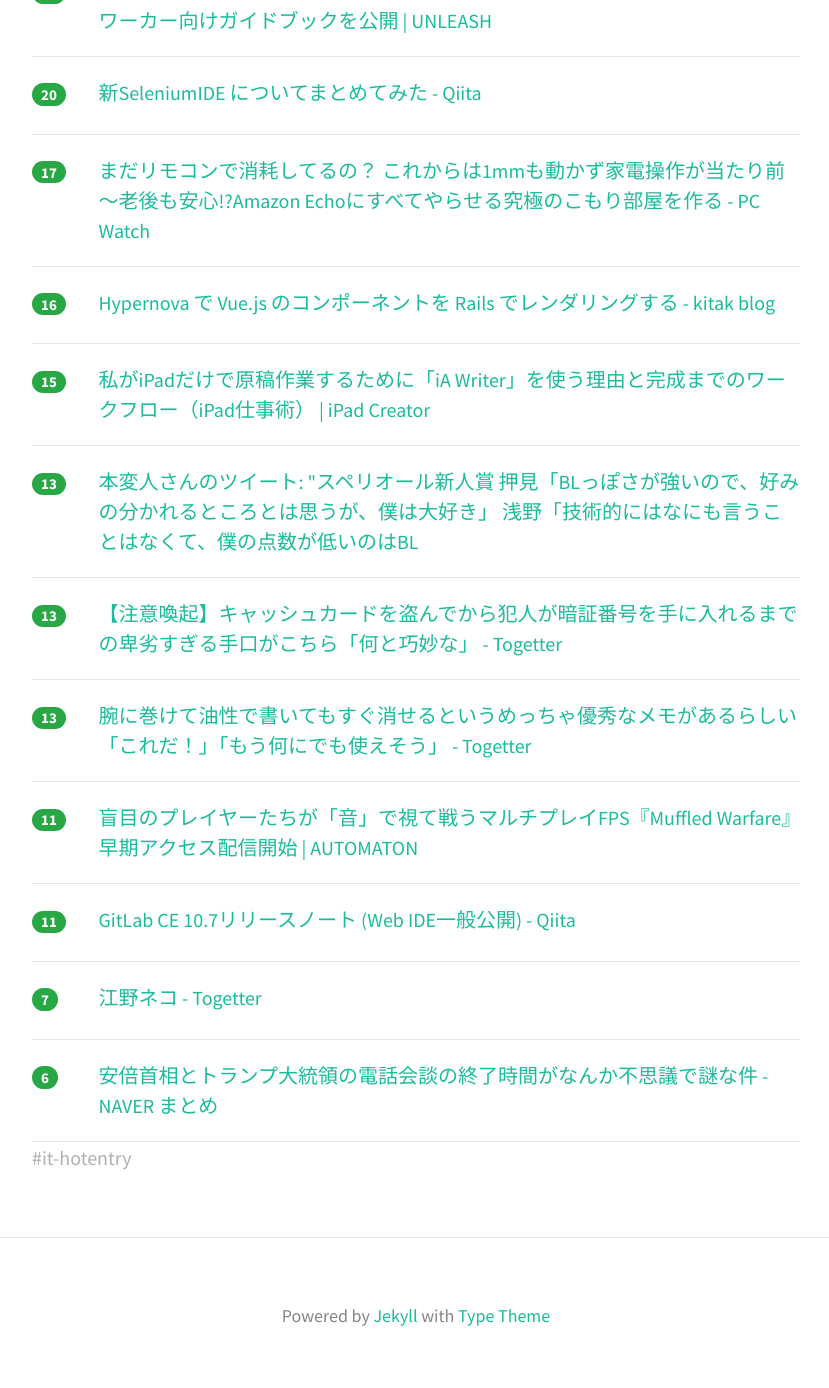
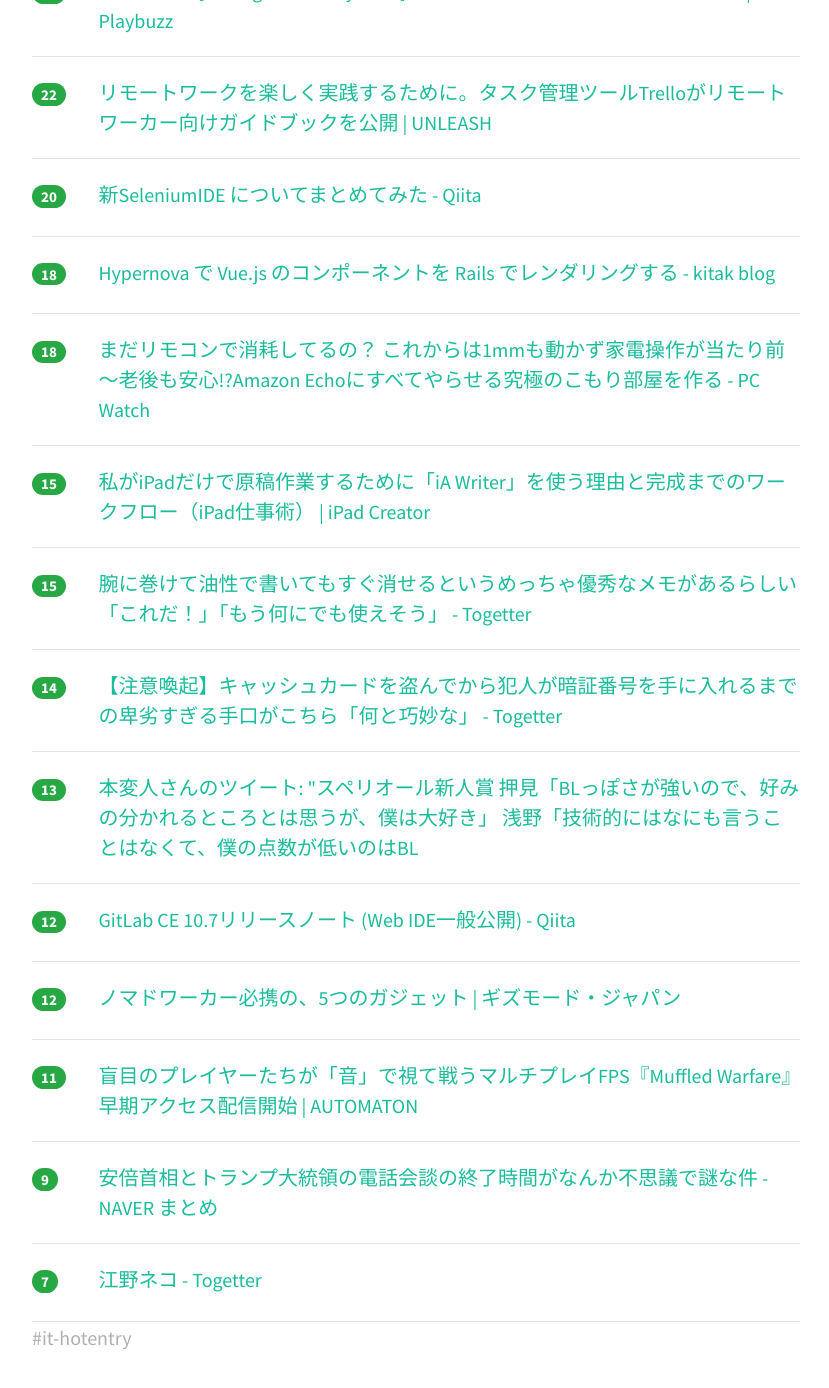
Before and after one commit to yatta47/hatena-matome-site, a Jekyll site: the page built from _posts/2018-04-29-hatena.md, in a window 1280 px wide and 1400 px high, scrolled down 419 px. Shown: the top 1388 px of the window, without its empty margins (224-1053 px from the left). Built offline with Jekyll 4.4.1, drawn with Linux system fonts in a browser that asks for light colours; nearby versions of some CDN libraries; some of the changed text lies outside the part shown.

Commit message:
Updated 2018-04-29

```diff
--- a/_posts/2018-04-29-hatena.md
+++ b/_posts/2018-04-29-hatena.md
@@ -1,13 +1,18 @@
 ---
 layout: post
 title:  "2018-04-29 はてぶIT"
-date:   2018-04-29 05:01:30
+date:   2018-04-29 06:01:37
 tags: [it-hotentry]
 ---
-12 件のデータあり
+14 件のデータあり
 
 <hr><div class="row">
-<div class="col-1"><span class="badge badge-pill badge-success h2">20</span></div>
+<div class="col-1"><span class="badge badge-pill badge-success h2">27</span></div>
+<div class="col-11"><a href='http://www.playbuzz.com/azizuli10/hd-watch-avengers-infinity-war-2018-online-free-full-movie-download' target='_blank'>*HD.watch.!["Avengers: Infinity War"] 2018 Online Free Full Movie Download!.. | Playbuzz</a></div>
+</div>
+<hr>
+<div class="row">
+<div class="col-1"><span class="badge badge-pill badge-success h2">22</span></div>
 <div class="col-11"><a href='https://unleash.tokyo/2018/02/09/remote-work-guide-trello/' target='_blank'>リモートワークを楽しく実践するために。タスク管理ツールTrelloがリモートワーカー向けガイドブックを公開 | UNLEASH</a></div>
 </div>
 <hr>
@@ -17,13 +22,13 @@ tags: [it-hotentry]
 </div>
 <hr>
 <div class="row">
-<div class="col-1"><span class="badge badge-pill badge-success h2">17</span></div>
-<div class="col-11"><a href='https://pc.watch.impress.co.jp/docs/news/1119546.html' target='_blank'>まだリモコンで消耗してるの？ これからは1mmも動かず家電操作が当たり前 ～老後も安心!?Amazon Echoにすべてやらせる究極のこもり部屋を作る - PC Watch</a></div>
+<div class="col-1"><span class="badge badge-pill badge-success h2">18</span></div>
+<div class="col-11"><a href='http://kitak.hatenablog.jp/entry/2018/04/28/162427' target='_blank'>Hypernova で Vue.js のコンポーネントを Rails でレンダリングする - kitak blog</a></div>
 </div>
 <hr>
 <div class="row">
-<div class="col-1"><span class="badge badge-pill badge-success h2">16</span></div>
-<div class="col-11"><a href='http://kitak.hatenablog.jp/entry/2018/04/28/162427' target='_blank'>Hypernova で Vue.js のコンポーネントを Rails でレンダリングする - kitak blog</a></div>
+<div class="col-1"><span class="badge badge-pill badge-success h2">18</span></div>
+<div class="col-11"><a href='https://pc.watch.impress.co.jp/docs/news/1119546.html' target='_blank'>まだリモコンで消耗してるの？ これからは1mmも動かず家電操作が当たり前 ～老後も安心!?Amazon Echoにすべてやらせる究極のこもり部屋を作る - PC Watch</a></div>
 </div>
 <hr>
 <div class="row">
@@ -32,18 +37,28 @@ tags: [it-hotentry]
 </div>
 <hr>
 <div class="row">
+<div class="col-1"><span class="badge badge-pill badge-success h2">15</span></div>
+<div class="col-11"><a href='https://togetter.com/li/1222374' target='_blank'>腕に巻けて油性で書いてもすぐ消せるというめっちゃ優秀なメモがあるらしい「これだ！」「もう何にでも使えそう」 - Togetter</a></div>
+</div>
+<hr>
+<div class="row">
+<div class="col-1"><span class="badge badge-pill badge-success h2">14</span></div>
+<div class="col-11"><a href='https://togetter.com/li/1222310' target='_blank'>【注意喚起】キャッシュカードを盗んでから犯人が暗証番号を手に入れるまでの卑劣すぎる手口がこちら「何と巧妙な」 - Togetter</a></div>
+</div>
+<hr>
+<div class="row">
 <div class="col-1"><span class="badge badge-pill badge-success h2">13</span></div>
 <div class="col-11"><a href='http://twitter.com/real_keibi_in/status/986752130357673984' target='_blank'>本変人さんのツイート: "スペリオール新人賞 押見「BLっぽさが強いので、好みの分かれるところとは思うが、僕は大好き」 浅野「技術的にはなにも言うことはなくて、僕の点数が低いのはBL</a></div>
 </div>
 <hr>
 <div class="row">
-<div class="col-1"><span class="badge badge-pill badge-success h2">13</span></div>
-<div class="col-11"><a href='https://togetter.com/li/1222310' target='_blank'>【注意喚起】キャッシュカードを盗んでから犯人が暗証番号を手に入れるまでの卑劣すぎる手口がこちら「何と巧妙な」 - Togetter</a></div>
+<div class="col-1"><span class="badge badge-pill badge-success h2">12</span></div>
+<div class="col-11"><a href='https://qiita.com/tnir/items/66501667f12cf29f3ba8' target='_blank'>GitLab CE 10.7リリースノート (Web IDE一般公開) - Qiita</a></div>
 </div>
 <hr>
 <div class="row">
-<div class="col-1"><span class="badge badge-pill badge-success h2">13</span></div>
-<div class="col-11"><a href='https://togetter.com/li/1222374' target='_blank'>腕に巻けて油性で書いてもすぐ消せるというめっちゃ優秀なメモがあるらしい「これだ！」「もう何にでも使えそう」 - Togetter</a></div>
+<div class="col-1"><span class="badge badge-pill badge-success h2">12</span></div>
+<div class="col-11"><a href='https://www.gizmodo.jp/2018/04/re-nomadworker.html' target='_blank'>ノマドワーカー必携の、5つのガジェット | ギズモード・ジャパン</a></div>
 </div>
 <hr>
 <div class="row">
@@ -52,8 +67,8 @@ tags: [it-hotentry]
 </div>
 <hr>
 <div class="row">
-<div class="col-1"><span class="badge badge-pill badge-success h2">11</span></div>
-<div class="col-11"><a href='https://qiita.com/tnir/items/66501667f12cf29f3ba8' target='_blank'>GitLab CE 10.7リリースノート (Web IDE一般公開) - Qiita</a></div>
+<div class="col-1"><span class="badge badge-pill badge-success h2">9</span></div>
+<div class="col-11"><a href='https://matome.naver.jp/odai/2152493256703171201' target='_blank'>安倍首相とトランプ大統領の電話会談の終了時間がなんか不思議で謎な件 - NAVER まとめ</a></div>
 </div>
 <hr>
 <div class="row">
@@ -61,8 +76,3 @@ tags: [it-hotentry]
 <div class="col-11"><a href='https://togetter.com/li/1222230' target='_blank'>江野ネコ - Togetter</a></div>
 </div>
 <hr>
-<div class="row">
-<div class="col-1"><span class="badge badge-pill badge-success h2">6</span></div>
-<div class="col-11"><a href='https://matome.naver.jp/odai/2152493256703171201' target='_blank'>安倍首相とトランプ大統領の電話会談の終了時間がなんか不思議で謎な件 - NAVER まとめ</a></div>
-</div>
-<hr>
```
